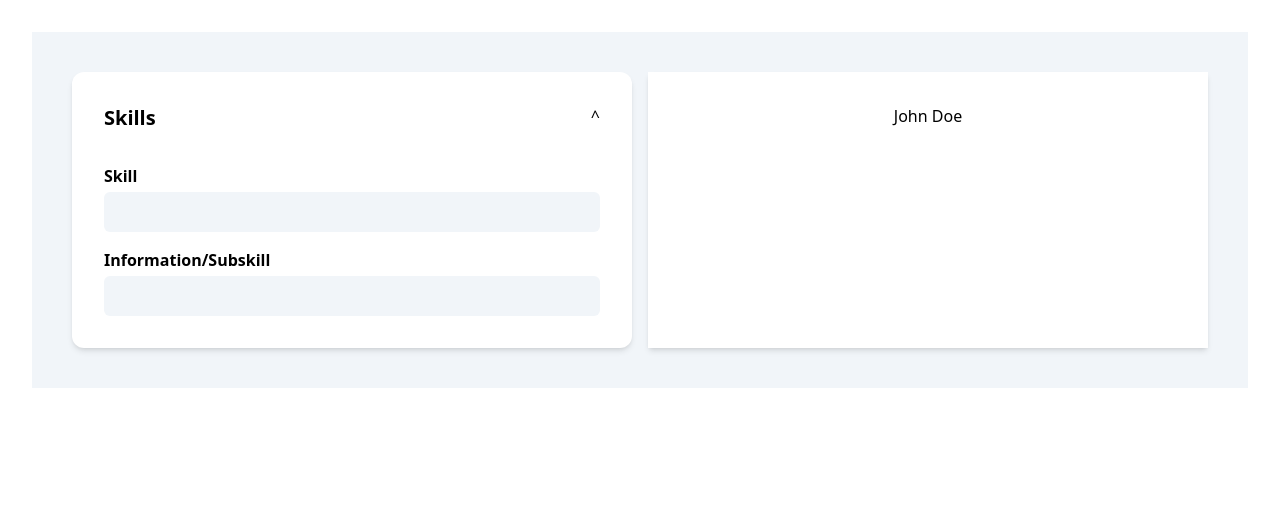
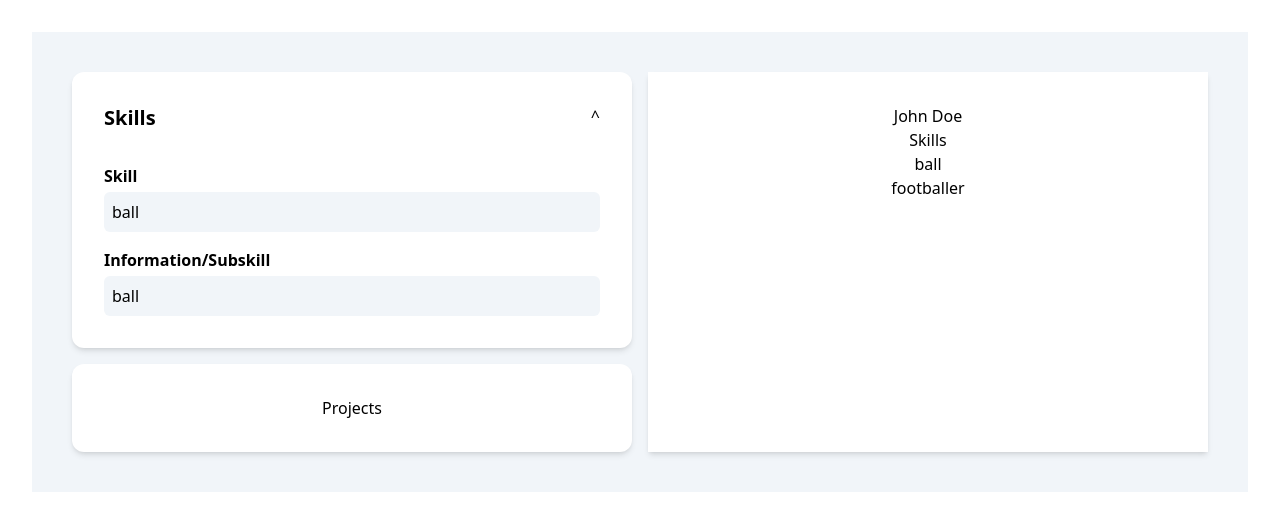
Before and after one commit to ozzestrophic/CV-app, a React (Vite) app: page / in a window 1280 px wide. Shown: the top 530 px of the page. Built offline with nearby package versions, Linux system fonts and the light colour scheme.

Commit message:
feat: added state to store skill

```diff
--- a/src/App.jsx
+++ b/src/App.jsx
@@ -1,12 +1,31 @@
+import { useState } from "react";
 import "./App.css";
 import Canvas from "./components/Canvas.jsx";
 import Card from "./components/Card.jsx";
+import Skills from "./components/Skills.jsx";
 
 function App() {
+  const [skillsState, setSkillsState] = useState([
+    {
+      index: 0,
+      skill: "ball",
+      info: "footballer",
+      show: true,
+    },
+  ]);
   return (
     <main className="grid h-full w-full grid-cols-2 gap-4 bg-slate-100 p-10">
-      <Card title="Skills" />
-      <Canvas />
+      <div className="flex flex-col gap-4">
+        <Card>
+          <Skills
+            title={"Skills"}
+            value={skillsState}
+            setValue={setSkillsState}
+          />
+        </Card>
+        <Card>Projects</Card>
+      </div>
+      <Canvas skills={skillsState} />
     </main>
   );
 }
--- a/src/components/Canvas.jsx
+++ b/src/components/Canvas.jsx
@@ -1,8 +1,14 @@
-function Canvas() {
+function Canvas({ skills }) {
   return (
     <section className=" bg-white p-8 shadow-md">
       <div className="">
         <h2>John Doe</h2>
+
+        <div>
+          <h2>Skills</h2>
+          <p>{skills[0].skill}</p>
+          <p>{skills[0].info}</p>
+        </div>
       </div>
     </section>
   );
--- a/src/components/Card.jsx
+++ b/src/components/Card.jsx
@@ -1,19 +1,9 @@
 import Input from "./Input";
 
-function Card({ title }) {
+function Card({ children }) {
   return (
     <div className=" flex flex-col justify-start gap-8 rounded-xl bg-white p-8 shadow-md">
-      <div className="flex justify-between">
-        <div>
-          <h2 className="text-xl font-bold">{title}</h2>
-        </div>
-        <div>^</div>
-      </div>
-
-      <div className="flex flex-col gap-4">
-        <Input inputName="Skill" />
-        <Input inputName="Information/Subskill" />
-      </div>
+      {children}
     </div>
   );
 }
--- a/src/components/Input.jsx
+++ b/src/components/Input.jsx
@@ -7,9 +7,12 @@ function Input({ inputName, value, setValue }) {
       <input
         id={inputName}
         type="text"
-        value={value}
+        value={value[0].skill}
         onChange={(e) => {
-          setValue(e.target.value);
+          const newValue = value.map((item, index) =>
+            index === 0 ? { ...item, skill: e.target.value } : item,
+          );
+          setValue(newValue);
         }}
         className="rounded-md  bg-slate-100 p-2 focus:outline-slate-300"
       />
--- /dev/null
+++ b/src/components/Skills.jsx
@@ -0,0 +1,26 @@
+import Input from "./Input";
+
+function Skills({ title, value, setValue }) {
+  return (
+    <>
+      <div className="flex justify-between">
+        <div>
+          <h2 className="text-xl font-bold">{title}</h2>
+        </div>
+        <div>^</div>
+      </div>
+
+      <div className="flex flex-col gap-4">
+        {/* <Input inputName="Skill" value={value[0].skill} setValue={setValue} /> */}
+        <Input inputName="Skill" value={value} setValue={setValue} />
+        <Input
+          inputName="Information/Subskill"
+          value={value}
+          setValue={setValue}
+        />
+      </div>
+    </>
+  );
+}
+
+export default Skills;
```
